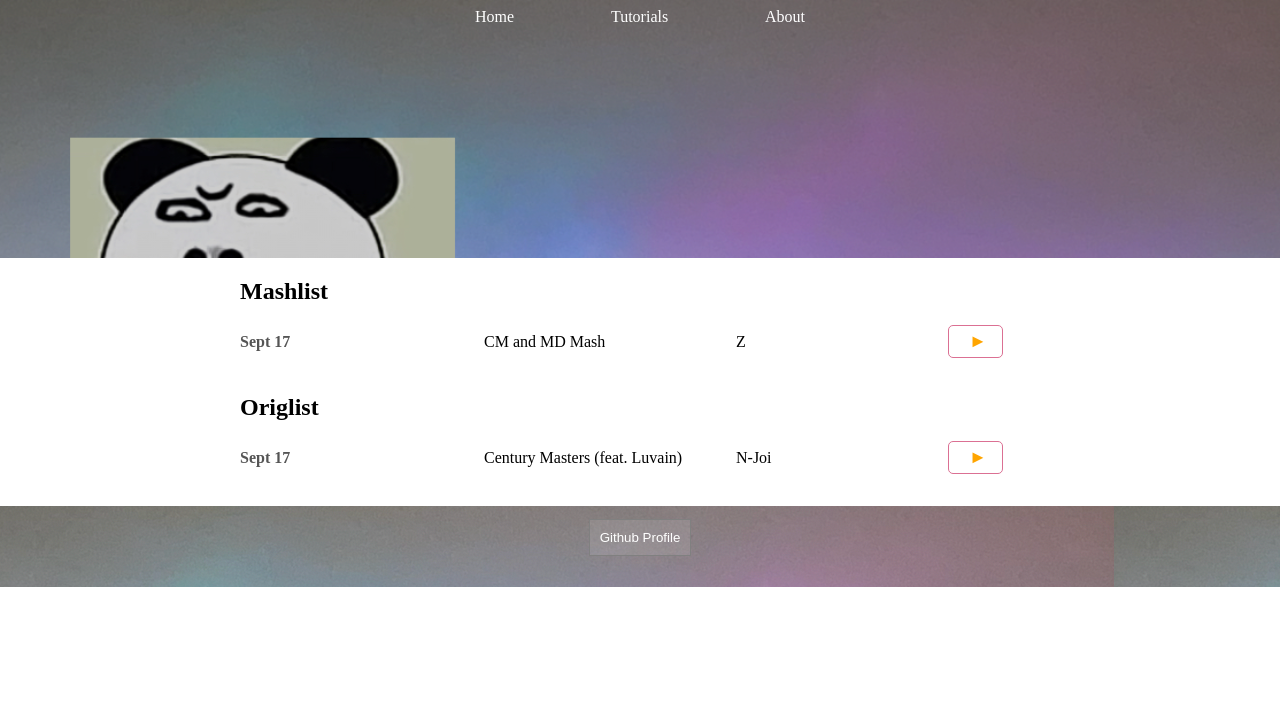
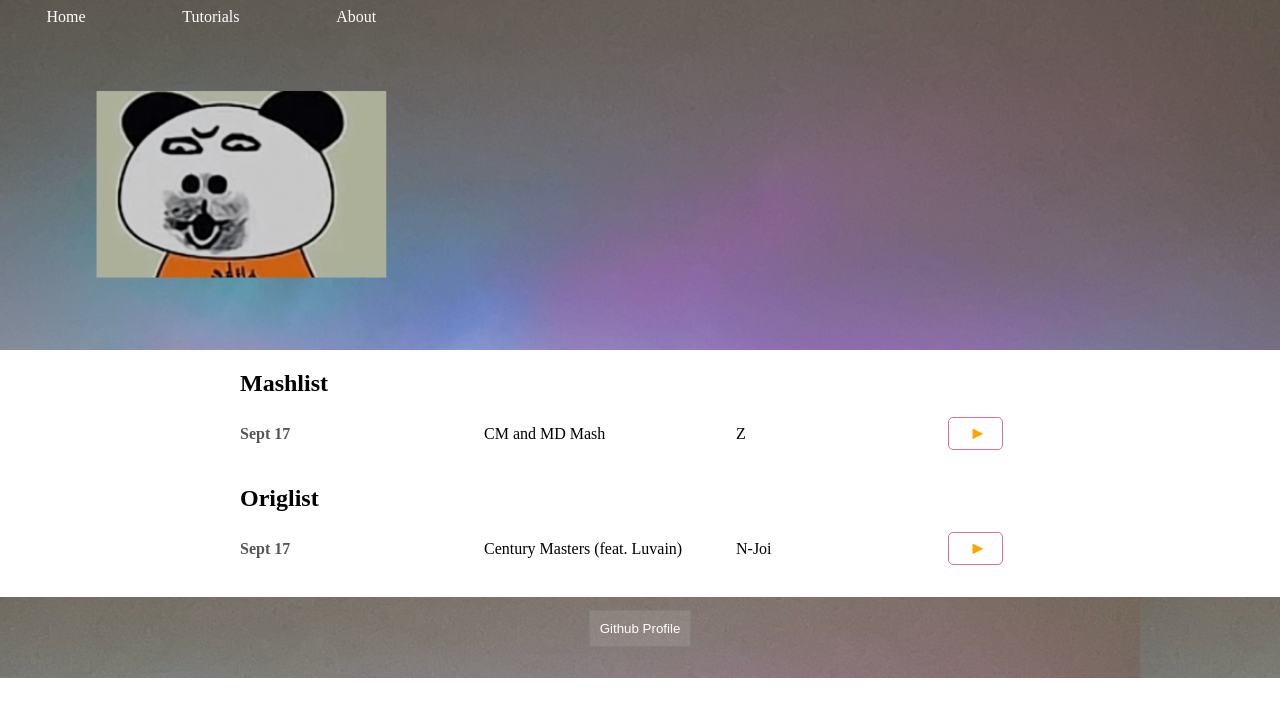
Before and after one commit to fzr72725/fzr72725.github.io, a Jekyll site: the page Project-Mash/index.html, which Jekyll copies as it is, in a window 1280 px wide. Shown: the top 717 px of the page. Built offline with Jekyll 4.4.1, drawn with Linux system fonts in a browser that asks for light colours.

Commit message:
new images

```diff
--- a/Project-Mash/index.html
+++ b/Project-Mash/index.html
@@ -26,6 +26,7 @@
 
 
         </nav>
+        <h1></h1>
         <h1></h1>
         <h1></h1>
         <!-- <button class="btn">&#9658;</button> -->
--- a/Project-Mash/style.css
+++ b/Project-Mash/style.css
@@ -29,7 +29,7 @@ body {
     background-size: cover;
     color: white;
     padding-bottom: 20px;
-    text-align: center;
+    text-align: left;
 
 }
 
```
Also changed, not shown: Project-Mash/images/background1.png.
